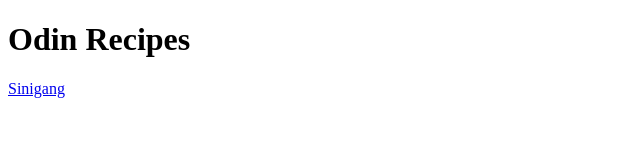
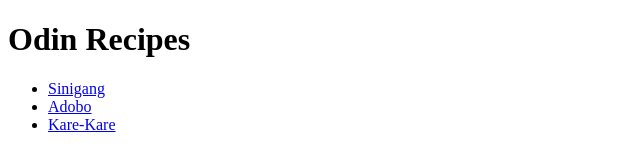
Before and after one commit to PillowRouche/odin-recipes, a plain HTML site: page index.html in a window 1280 px wide. Shown: the whole page, without its empty margins (0-640 px from the left). Drawn offline with Linux system fonts and the light colour scheme.

Commit message:
Add links to other webpage recipes

```diff
--- a/index.html
+++ b/index.html
@@ -7,6 +7,10 @@
     <body>
         <h1>Odin Recipes</h1>
 
-        <a href="./recipes/sinigang.html" target="_blank" rel="noopener noreferrer">Sinigang</a>
+        <ul>
+            <li><a href="./recipes/sinigang.html" target="_blank" rel="noopener noreferrer">Sinigang</a></li>
+            <li><a href="./recipes/adobo.html" target="_blank" rel="noopener noreferrer">Adobo</a></li>
+            <li><a href="./recipes/kare-kare.html" target="_blank" rel="noopener noreferrer">Kare-Kare</a></li>
+        </ul>
     </body>
 </html>
```
